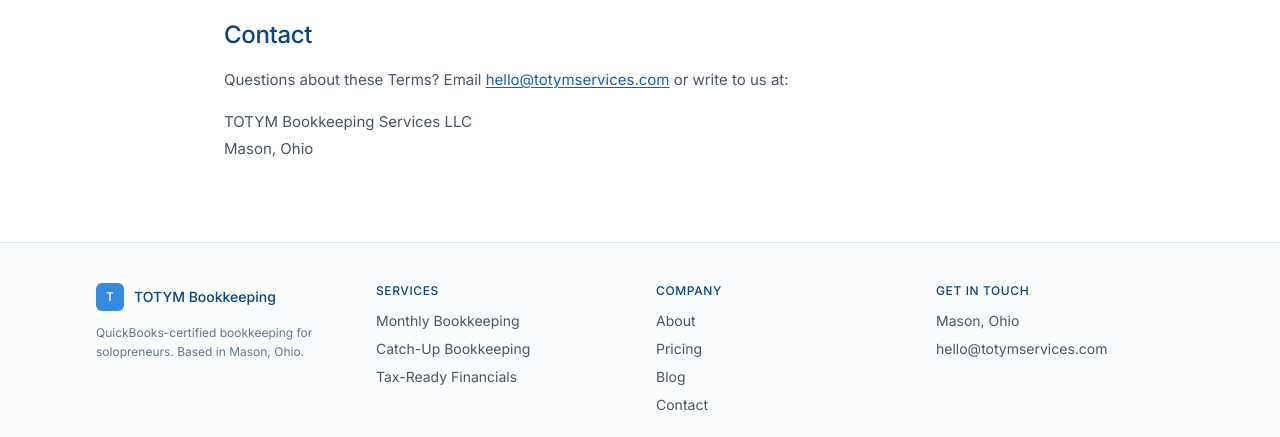
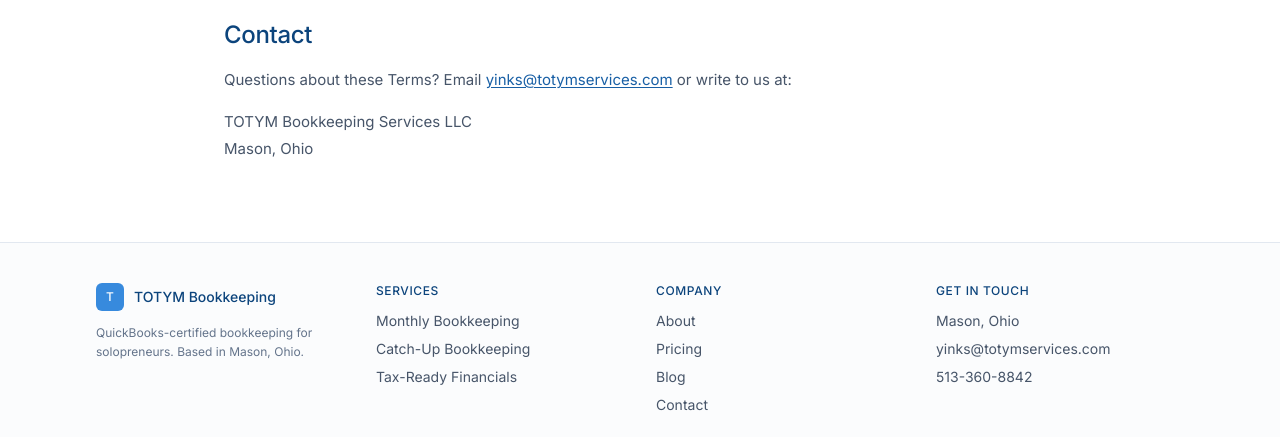
Before and after one commit to ronyinkus/totym, a Next.js app: page /terms in a window 1280 px wide. Shown: the part 2292-2729 px from the top of the page. Built offline with nearby package versions, Linux system fonts and the light colour scheme.

Commit message:
Connect Calendly and update contact details

```diff
--- a/app/contact/page.tsx
+++ b/app/contact/page.tsx
@@ -1,5 +1,6 @@
 import type { Metadata } from "next";
 import Link from "next/link";
+import Script from "next/script";
 
 export const metadata: Metadata = {
   title: "Book a Consultation",
@@ -38,61 +39,15 @@
                 a short pre-call questionnaire by email.
               </p>
 
-              {/*
-                =============================================================
-                CALENDLY EMBED GOES HERE
-                =============================================================
-                Replace the placeholder div below with your Calendly embed.
-
-                To get the embed code:
-                1. Sign up at calendly.com
-                2. Create an event type for "Free 20-minute consultation"
-                3. Click Share → Embed → Inline embed
-                4. Paste the provided script and div here
-
-                Typical inline embed looks like:
-
               <div
                 className="calendly-inline-widget"
-                  data-url="https://calendly.com/YOUR-HANDLE/consultation"
+                data-url="https://calendly.com/yinks-totymservices"
                 style={{ minWidth: "320px", height: "700px" }}
               />
               <Script
                 src="https://assets.calendly.com/assets/external/widget.js"
                 strategy="lazyOnload"
               />
-
-                (You'll need: import Script from "next/script")
-                =============================================================
-              */}
-
-              <div className="bg-brand-blue-wash border border-dashed border-brand-blue-light rounded-xl p-10 text-center">
-                <div className="w-12 h-12 rounded-lg bg-white mx-auto mb-4 flex items-center justify-center">
-                  <svg
-                    width="22"
-                    height="22"
-                    viewBox="0 0 24 24"
-                    fill="none"
-                    stroke="currentColor"
-                    strokeWidth="2"
-                    strokeLinecap="round"
-                    strokeLinejoin="round"
-                    className="text-brand-blue"
-                  >
-                    <rect x="3" y="4" width="18" height="18" rx="2" ry="2" />
-                    <line x1="16" y1="2" x2="16" y2="6" />
-                    <line x1="8" y1="2" x2="8" y2="6" />
-                    <line x1="3" y1="10" x2="21" y2="10" />
-                  </svg>
-                </div>
-                <p className="text-sm font-medium text-brand-navy mb-1">
-                  Calendly widget goes here
-                </p>
-                <p className="text-xs text-slate-500 max-w-sm mx-auto">
-                  Replace this placeholder with your Calendly embed. See the
-                  comment in the source file for instructions.
-                </p>
-              </div>
             </div>
 
             <aside className="space-y-7">
@@ -101,15 +56,27 @@
                   Prefer email?
                 </h3>
                 <a
-                  href="mailto:hello@totymservices.com"
+                  href="mailto:yinks@totymservices.com"
                   className="text-sm text-brand-blue-mid hover:text-brand-blue font-medium"
                 >
-                  hello@totymservices.com
+                  yinks@totymservices.com
                 </a>
                 <p className="text-xs text-slate-500 mt-2 leading-relaxed">
                   I reply to every email within one business day — usually
                   faster.
                 </p>
+              </div>
+
+              <div>
+                <h3 className="text-xs font-medium text-brand-navy uppercase tracking-widest mb-3">
+                  Prefer to call?
+                </h3>
+                <a
+                  href="tel:+15133608842"
+                  className="text-sm text-brand-blue-mid hover:text-brand-blue font-medium"
+                >
+                  513-360-8842
+                </a>
               </div>
 
               <div>
--- a/app/privacy/page.tsx
+++ b/app/privacy/page.tsx
@@ -160,7 +160,7 @@
           a California resident, the California Consumer Privacy Act (CCPA)
           provides additional rights regarding your personal information. To
           exercise any rights, email us at{" "}
-          <a href="mailto:hello@totymservices.com">hello@totymservices.com</a>
+          <a href="mailto:yinks@totymservices.com">yinks@totymservices.com</a>
           . We will respond within the time required by applicable law.
         </p>
 
@@ -192,7 +192,7 @@
         <p>
           Questions about this policy or how we handle your information?
           Email{" "}
-          <a href="mailto:hello@totymservices.com">hello@totymservices.com</a>{" "}
+          <a href="mailto:yinks@totymservices.com">yinks@totymservices.com</a>{" "}
           or write to us at:
         </p>
         <p>
--- a/app/terms/page.tsx
+++ b/app/terms/page.tsx
@@ -154,7 +154,7 @@
         <h2>Contact</h2>
         <p>
           Questions about these Terms? Email{" "}
-          <a href="mailto:hello@totymservices.com">hello@totymservices.com</a>{" "}
+          <a href="mailto:yinks@totymservices.com">yinks@totymservices.com</a>{" "}
           or write to us at:
         </p>
         <p>
--- a/components/Footer.tsx
+++ b/components/Footer.tsx
@@ -88,10 +88,15 @@
               <li>Mason, Ohio</li>
               <li>
                 <a
-                  href="mailto:hello@totymservices.com"
+                  href="mailto:yinks@totymservices.com"
                   className="hover:text-brand-navy"
                 >
-                  hello@totymservices.com
+                  yinks@totymservices.com
+                </a>
+              </li>
+              <li>
+                <a href="tel:+15133608842" className="hover:text-brand-navy">
+                  513-360-8842
                 </a>
               </li>
             </ul>
```
Lines whose indentation alone changed are shown as unchanged.
